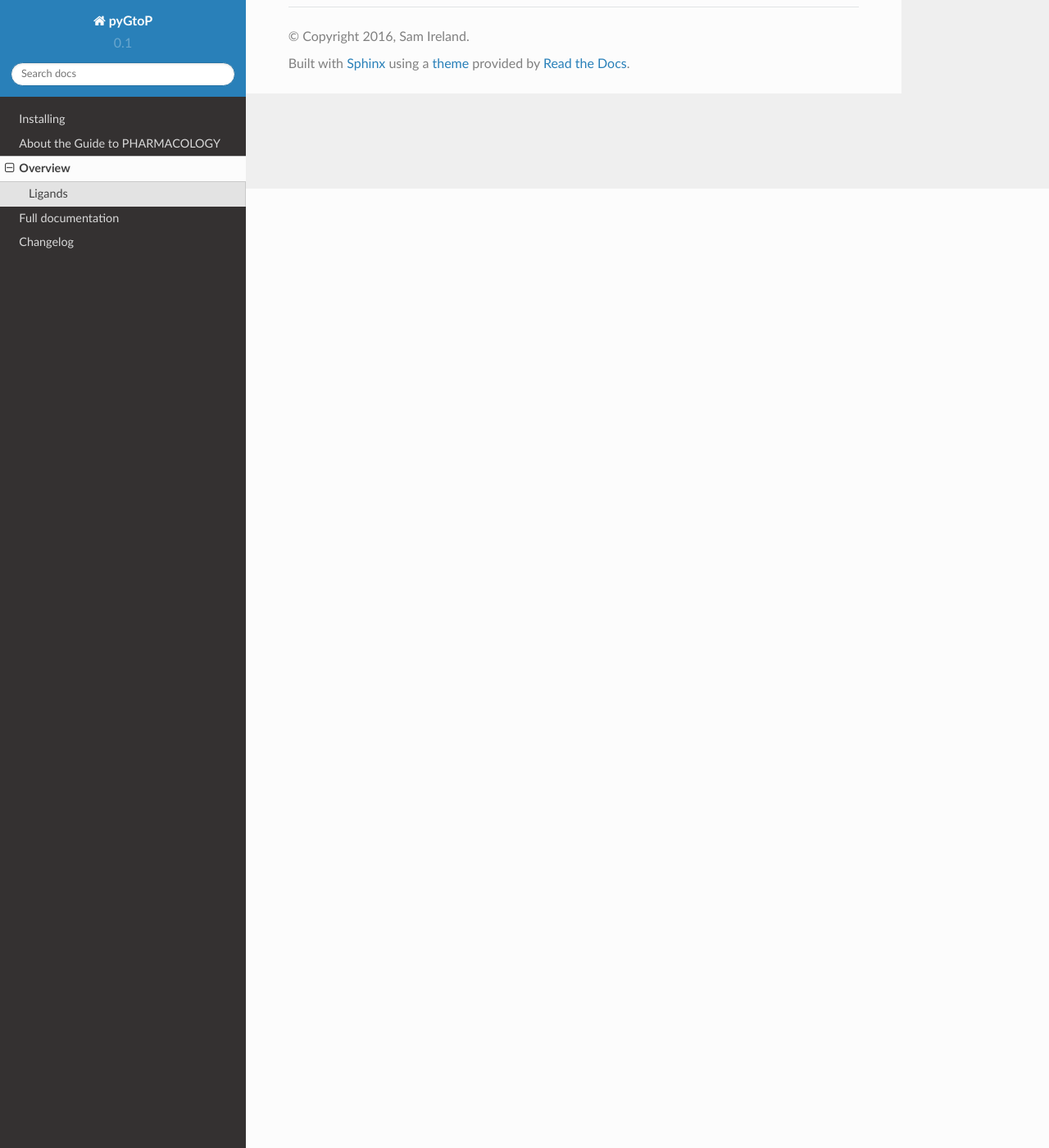
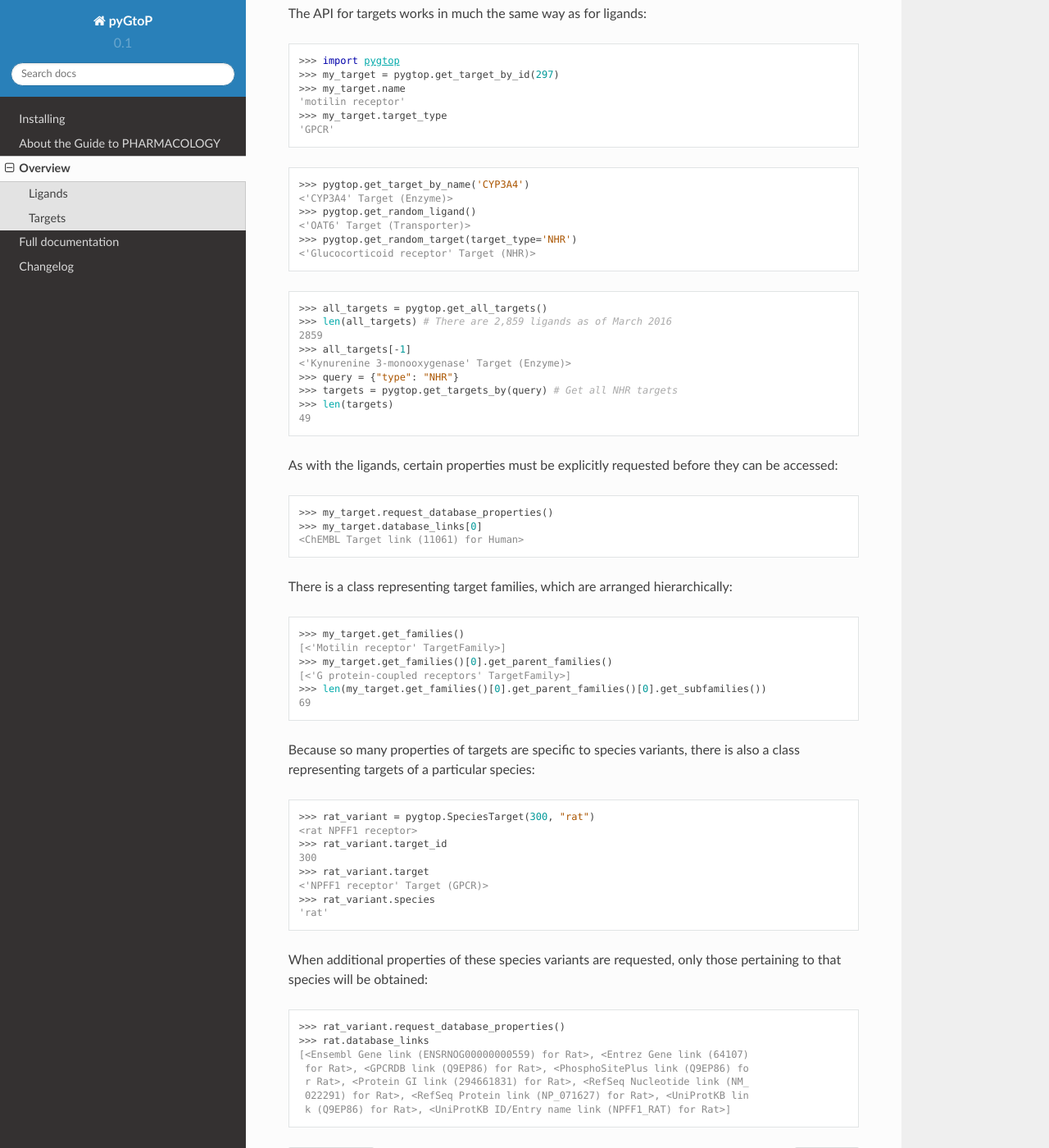
Before and after one commit to simondharding/pygtop, a Sphinx documentation site: the page built from docs/source/overview.rst, in a window 1280 px wide and 1400 px high, scrolled down 1170 px. Shown: the whole window at 82% size. Built offline with Sphinx 7.4.7 and the Read the Docs theme 2.0.0, drawn with Linux system fonts in a browser that asks for light colours.

Commit message:
Basic docs for 0.2, and SpeciesTarget repr fix

```diff
--- a/docs/source/overview.rst
+++ b/docs/source/overview.rst
@@ -45,3 +45,72 @@ query:
     >>> ligands = pygtop.get_ligands_by(query) # Get approved ligands between 50 and 200 Da
     >>> len(ligands)
     104
+
+
+Targets
+~~~~~~~
+The API for targets works in much the same way as for ligands:
+
+    >>> import pygtop
+    >>> my_target = pygtop.get_target_by_id(297)
+    >>> my_target.name
+    'motilin receptor'
+    >>> my_target.target_type
+    'GPCR'
+
+    >>> pygtop.get_target_by_name('CYP3A4')
+    <'CYP3A4' Target (Enzyme)>
+    >>> pygtop.get_random_ligand()
+    <'OAT6' Target (Transporter)>
+    >>> pygtop.get_random_target(target_type='NHR')
+    <'Glucocorticoid receptor' Target (NHR)>
+
+    >>> all_targets = pygtop.get_all_targets()
+    >>> len(all_targets) # There are 2,859 ligands as of March 2016
+    2859
+    >>> all_targets[-1]
+    <'Kynurenine 3-monooxygenase' Target (Enzyme)>
+    >>> query = {"type": "NHR"}
+    >>> targets = pygtop.get_targets_by(query) # Get all NHR targets
+    >>> len(targets)
+    49
+
+As with the ligands, certain properties must be explicitly requested before
+they can be accessed:
+
+    >>> my_target.request_database_properties()
+    >>> my_target.database_links[0]
+    <ChEMBL Target link (11061) for Human>
+
+There is a class representing target families, which are arranged hierarchically:
+
+    >>> my_target.get_families()
+    [<'Motilin receptor' TargetFamily>]
+    >>> my_target.get_families()[0].get_parent_families()
+    [<'G protein-coupled receptors' TargetFamily>]
+    >>> len(my_target.get_families()[0].get_parent_families()[0].get_subfamilies())
+    69
+
+
+Because so many properties of targets are specific to species variants, there is
+also a class representing targets of a particular species:
+
+    >>> rat_variant = pygtop.SpeciesTarget(300, "rat")
+    <rat NPFF1 receptor>
+    >>> rat_variant.target_id
+    300
+    >>> rat_variant.target
+    <'NPFF1 receptor' Target (GPCR)>
+    >>> rat_variant.species
+    'rat'
+
+When additional properties of these species variants are requested, only those
+pertaining to that species will be obtained:
+
+    >>> rat_variant.request_database_properties()
+    >>> rat.database_links
+    [<Ensembl Gene link (ENSRNOG00000000559) for Rat>, <Entrez Gene link (64107)
+     for Rat>, <GPCRDB link (Q9EP86) for Rat>, <PhosphoSitePlus link (Q9EP86) fo
+     r Rat>, <Protein GI link (294661831) for Rat>, <RefSeq Nucleotide link (NM_
+     022291) for Rat>, <RefSeq Protein link (NP_071627) for Rat>, <UniProtKB lin
+     k (Q9EP86) for Rat>, <UniProtKB ID/Entry name link (NPFF1_RAT) for Rat>]
```
Also changed, not shown: docs/source/changelog.rst (+16 -0 lines), 2 other files.
